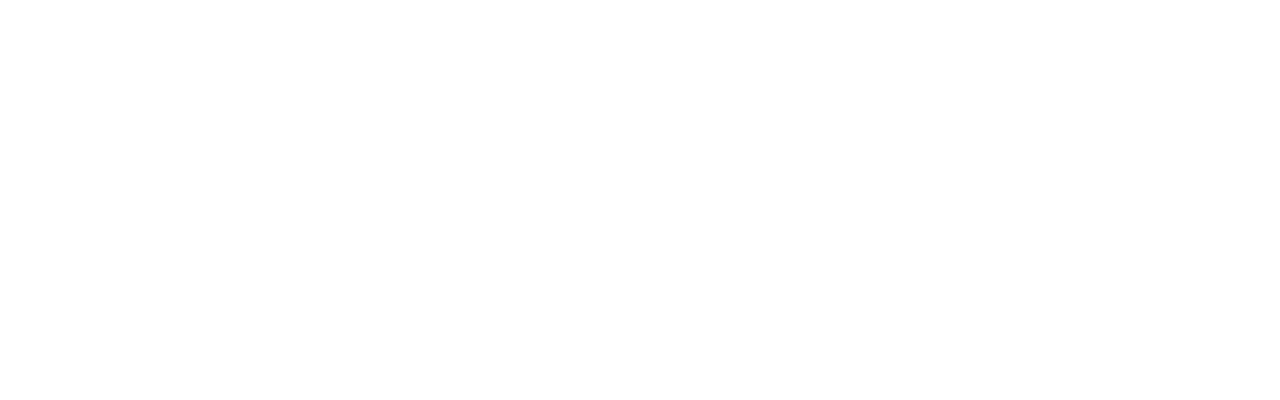
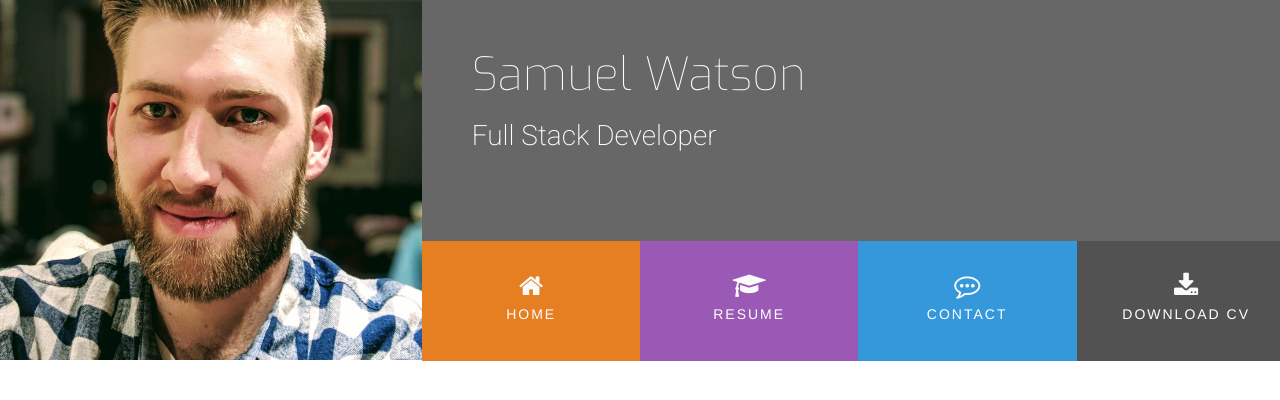
Before and after one commit to SamuelWatson89/ucs-resume, a plain HTML site: page index.html in a window 1280 px wide. Drawn offline with nearby package versions, Linux system fonts and the light colour scheme.

Commit message:
Updated header and nav style

```diff
--- a/assests/css/style.css
+++ b/assests/css/style.css
@@ -1 +1,109 @@
-@import url('https://fonts.googleapis.com/css?family=Roboto');
+@import url('https://fonts.googleapis.com/css?family=Roboto:100,200,300,400,500,600,700|Exo:100,200,300,400,500,600,700');
+
+/* Colours */
+
+.bg-color-name-title {
+    background-color: #676767;
+}
+
+.ul-menu-color-home {
+    background-color: #e67e22;
+}
+
+.ul-menu-color-resume {
+    background-color: #9b59b6;
+}
+
+.ul-menu-color-contact {
+    background-color: #3498db;
+}
+
+.ul-menu-color-download {
+    background-color: #525252;
+}
+
+/* Heading */
+
+header {
+    margin: 0;
+
+}
+
+.heading {
+    margin-left: 50px;
+}
+
+.logo {
+    background-image: url("../img/headshot.jpg");
+    background-position: center;
+    background-repeat: no-repeat;
+    background-size: cover;
+    min-height: 360px;
+    transition: all .5s ease-in-out;
+    -moz-transition: all .5s ease-in-out;
+    -webkit-transition: all .5s ease-in-out;
+    -o-transition: all .5s ease-in-out;
+}
+
+.name {
+    font-family: "Exo", sans-serif;
+    font-weight: 100;
+    font-size: 46px;
+    margin-top: 50px;
+    color: #fff;
+}
+
+.title {
+    font-family: "Roboto", sans-serif;
+    font-weight: 200;
+    font-size: 28px;
+    margin-top: 20px;
+    margin-bottom: 90px;
+    color: #fff;
+}
+
+#nav {
+    margin: 0;
+}
+
+#nav li {
+    padding: 0;
+}
+
+.menu-item {
+    height: 120px;
+    text-align: center;
+    padding: 0;
+}
+
+.menu-item a {
+    width: 100%;
+    text-decoration: none;
+    color: #fff;
+    height: 120px;
+}
+
+.menu-item a i {
+    padding-top: 32px;
+    display: block;
+    color: #fafafa;
+    font-size: 26px;
+}
+
+.menu-item span {
+    display: block;
+    width: 100%;
+    padding-top: 5px;
+    text-align: center;
+    text-transform: uppercase;
+    font-size: 14px;
+    font-weight: 300;
+    letter-spacing: 2px;
+}
+
+/* Hover css */
+
+.hvr-sweep-to-bottom:before {
+    background: rgba(0, 0, 0, 0.2);
+    height: 120px;
+}
--- a/index.html
+++ b/index.html
@@ -9,6 +9,7 @@
 
     <link rel="stylesheet" href="https://stackpath.bootstrapcdn.com/bootstrap/3.3.7/css/bootstrap.min.css" type="text/css" />
     <link rel="stylesheet" href="https://stackpath.bootstrapcdn.com/font-awesome/4.7.0/css/font-awesome.min.css" type="text/css" />
+    <link rel="stylesheet" href="https://cdnjs.cloudflare.com/ajax/libs/hover.css/2.3.1/css/hover-min.css" type="text/css" />
     <link rel="stylesheet" href="assests/css/style.css" type="text/css" />
 
 </head>
@@ -17,14 +18,39 @@
 
     <head>
         <div class="row">
-            <div class="col-md-4">
 
-            </div>
+            <a href="index.html">
+                <div class="col-md-4 logo"></div>
+            </a>
+
             <div class="col-md-8">
+                <div class="row bg-color-name-title">
+                    <div class="heading">
+                        <h1 class="name">Samuel Watson</h1>
+                        <h2 class="title">Full Stack Developer</h2>
+                    </div>
+                </div>
 
+                <div class="row">
+                    <ul id="nav" class="list-inline clearfix">
+                        <li class="col-xs-6 col-sm-3 ul-menu-color-home menu-item">
+                            <a href="" class="hvr-sweep-to-bottom"><i class="fa fa-home" aria-hidden="true"></i><span>Home</span></a>
+                        </li>
+                        <li class="col-xs-6 col-sm-3 ul-menu-color-resume menu-item">
+                            <a href="" class="hvr-sweep-to-bottom"><i class="fa fa-graduation-cap" aria-hidden="true"></i><span>Resume</span></a>
+                        </li>
+                        <li class="col-xs-6 col-sm-3 ul-menu-color-contact menu-item">
+                            <a href="" class="hvr-sweep-to-bottom"><i class="fa fa-commenting-o" aria-hidden="true"></i><span>Contact</span></a>
+                        </li>
+                        <li class="col-xs-6 col-sm-3 ul-menu-color-download menu-item">
+                            <a href="" class="hvr-sweep-to-bottom"><i class="fa fa-download" aria-hidden="true"></i><span>Download CV</span></a>
+                        </li>
+                    </ul>
+                </div>
             </div>
         </div>
     </head>
+
     <section></section>
 
     <footer></footer>
```
Also changed, not shown: assests/img/headshot.jpg (added).
